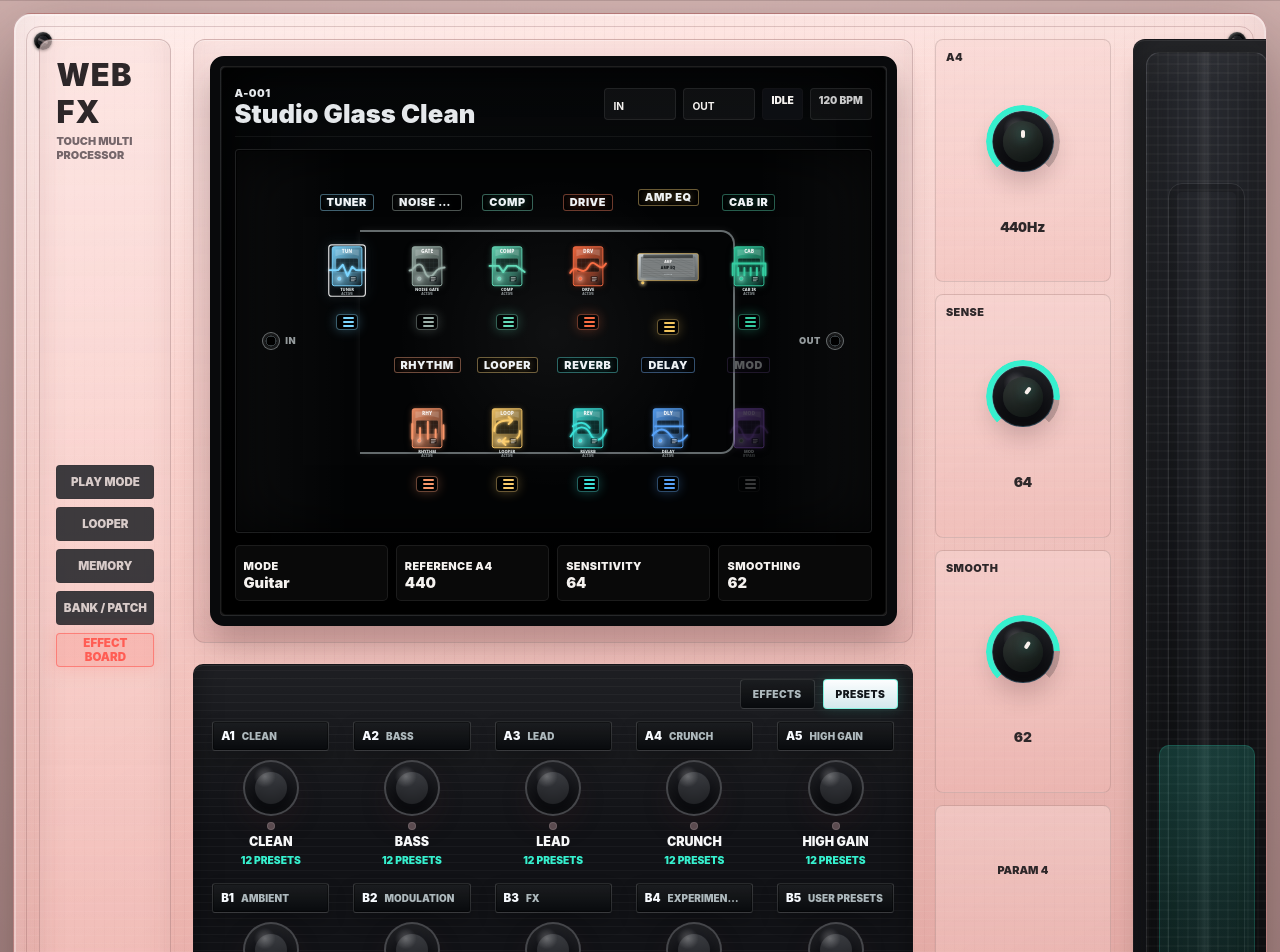
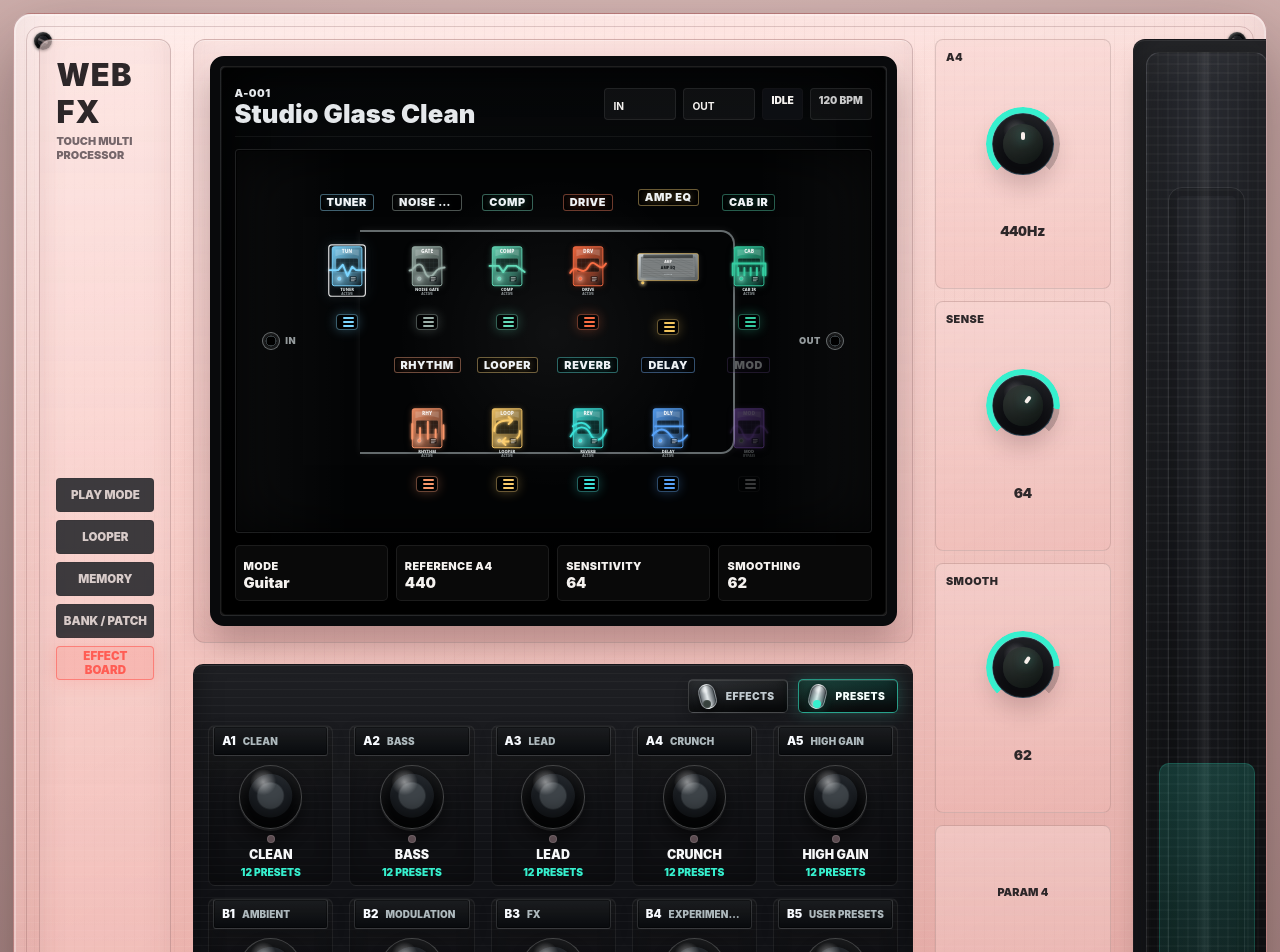
Before and after one commit to kimyounggaur/Guitar-Muti-Effector, a React (Vite) app: page / in a window 1280 px wide. Shown: the top 952 px of the page. Built offline with nearby package versions, Linux system fonts and the light colour scheme.

Commit message:
Style stomp switches like stompboxes

```diff
--- a/src/styles/hardware.css
+++ b/src/styles/hardware.css
@@ -3383,39 +3383,96 @@
   grid-column: 1 / -1;
   display: flex;
   justify-content: flex-end;
-  gap: 8px;
+  gap: 10px;
 }
 
 .stomp-mode-toggle-row button {
-  min-height: 30px;
-  border: 1px solid rgba(255, 255, 255, 0.14);
-  border-radius: 4px;
-  background:
-    linear-gradient(180deg, rgba(255, 255, 255, 0.08), transparent),
-    #080a0d;
-  color: #aeb9bd;
+  position: relative;
+  display: grid;
+  grid-template-columns: 22px auto;
+  gap: 7px;
+  align-items: center;
+  min-height: 34px;
+  border: 1px solid rgba(255, 255, 255, 0.16);
+  border-radius: 5px;
+  background:
+    linear-gradient(180deg, rgba(255, 255, 255, 0.1), rgba(255, 255, 255, 0.015)),
+    linear-gradient(145deg, #191c20, #07090b 72%);
+  color: #c2cbd0;
   cursor: pointer;
   font-size: 0.64rem;
   font-weight: 950;
   letter-spacing: 0.04em;
-  padding: 0 12px;
+  padding: 0 12px 0 8px;
   text-transform: uppercase;
+  box-shadow:
+    inset 0 1px 0 rgba(255, 255, 255, 0.1),
+    inset 0 -8px 14px rgba(0, 0, 0, 0.48),
+    0 7px 14px rgba(0, 0, 0, 0.22);
+}
+
+.stomp-mode-toggle-row button::before {
+  content: "";
+  justify-self: center;
+  width: 15px;
+  height: 23px;
+  border: 1px solid rgba(255, 255, 255, 0.28);
+  border-radius: 999px;
+  background:
+    radial-gradient(circle at 42% 22%, rgba(255, 255, 255, 0.62), transparent 18%),
+    linear-gradient(90deg, #596066, #e7ecee 48%, #3e454b);
+  transform: rotate(-14deg);
+  box-shadow:
+    inset 0 0 0 1px rgba(0, 0, 0, 0.28),
+    0 2px 6px rgba(0, 0, 0, 0.58);
+}
+
+.stomp-mode-toggle-row button::after {
+  content: "";
+  position: absolute;
+  left: 14px;
+  bottom: 4px;
+  width: 8px;
+  aspect-ratio: 1;
+  border-radius: 50%;
+  background: #37413d;
+  box-shadow: inset 0 0 0 1px rgba(255, 255, 255, 0.08);
 }
 
 .stomp-mode-toggle-row button.is-active {
   border-color: rgba(54, 240, 206, 0.58);
   background:
-    linear-gradient(180deg, rgba(255, 255, 255, 0.84), rgba(210, 232, 236, 0.92)),
-    #e9f4f6;
-  color: #11161a;
-  box-shadow: 0 0 14px rgba(54, 240, 206, 0.16);
+    linear-gradient(180deg, rgba(54, 240, 206, 0.16), rgba(255, 255, 255, 0.02)),
+    linear-gradient(145deg, #172421, #080b0d 72%);
+  color: #f7fffd;
+  box-shadow:
+    inset 0 1px 0 rgba(255, 255, 255, 0.12),
+    inset 0 -8px 14px rgba(0, 0, 0, 0.48),
+    0 0 16px rgba(54, 240, 206, 0.2);
+}
+
+.stomp-mode-toggle-row button.is-active::before {
+  transform: rotate(14deg);
+}
+
+.stomp-mode-toggle-row button.is-active::after {
+  background: var(--skin-mint);
+  box-shadow: 0 0 12px rgba(54, 240, 206, 0.74);
 }
 
 .stomp-category-switch {
   min-height: 126px;
   gap: 6px;
-  padding: 0 4px 6px;
+  border: 1px solid rgba(255, 255, 255, 0.055);
+  border-radius: 7px;
+  background:
+    linear-gradient(180deg, rgba(255, 255, 255, 0.045), transparent 42%),
+    rgba(5, 6, 8, 0.22);
+  padding: 0 4px 8px;
   color: #dfe7ea;
+  box-shadow:
+    inset 0 1px 0 rgba(255, 255, 255, 0.04),
+    inset 0 -10px 18px rgba(0, 0, 0, 0.22);
 }
 
 .stomp-category-switch .stomp-label-strip {
@@ -3458,9 +3515,21 @@
 
 .stomp-category-switch::before {
   order: 2;
-  width: clamp(38px, 4.2vw, 52px);
+  width: clamp(44px, 4.8vw, 62px);
   margin-top: 3px;
-  border-color: rgba(255, 255, 255, 0.22);
+  border: 1px solid rgba(255, 255, 255, 0.24);
+  background:
+    radial-gradient(circle at 38% 26%, rgba(255, 255, 255, 0.5), transparent 22%),
+    radial-gradient(circle at 50% 48%, #3e4449 0 28%, #1b1f24 32% 48%, #08090b 50% 100%);
+  box-shadow:
+    inset 0 9px 14px rgba(255, 255, 255, 0.08),
+    inset 0 -13px 19px rgba(0, 0, 0, 0.72),
+    0 2px 0 rgba(255, 255, 255, 0.08),
+    0 10px 16px rgba(0, 0, 0, 0.48);
+}
+
+.stomp-category-switch:active::before {
+  transform: translateY(2px) scale(0.96);
 }
 
 .stomp-category-switch .footswitch-led {
@@ -3502,6 +3571,16 @@
 
 .preset-stomp-panel.is-effects-mode .stomp-category-switch.is-on small {
   color: var(--skin-mint);
+}
+
+.stomp-category-switch.is-on::before {
+  border-color: rgba(54, 240, 206, 0.42);
+  box-shadow:
+    inset 0 9px 14px rgba(255, 255, 255, 0.1),
+    inset 0 -13px 19px rgba(0, 0, 0, 0.72),
+    0 0 0 3px rgba(54, 240, 206, 0.12),
+    0 0 18px rgba(54, 240, 206, 0.28),
+    0 10px 16px rgba(0, 0, 0, 0.48);
 }
 
 .stomp-category-switch.is-selected .stomp-label-strip {
```
